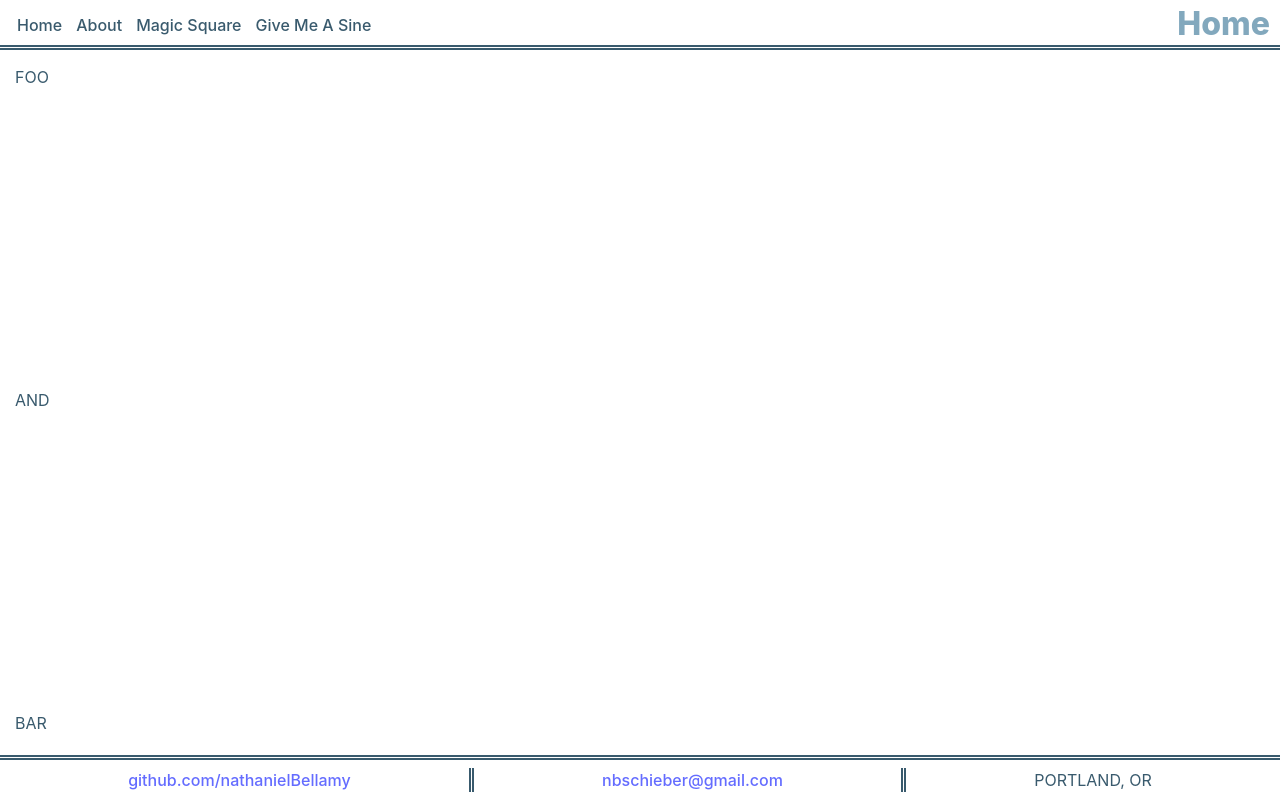
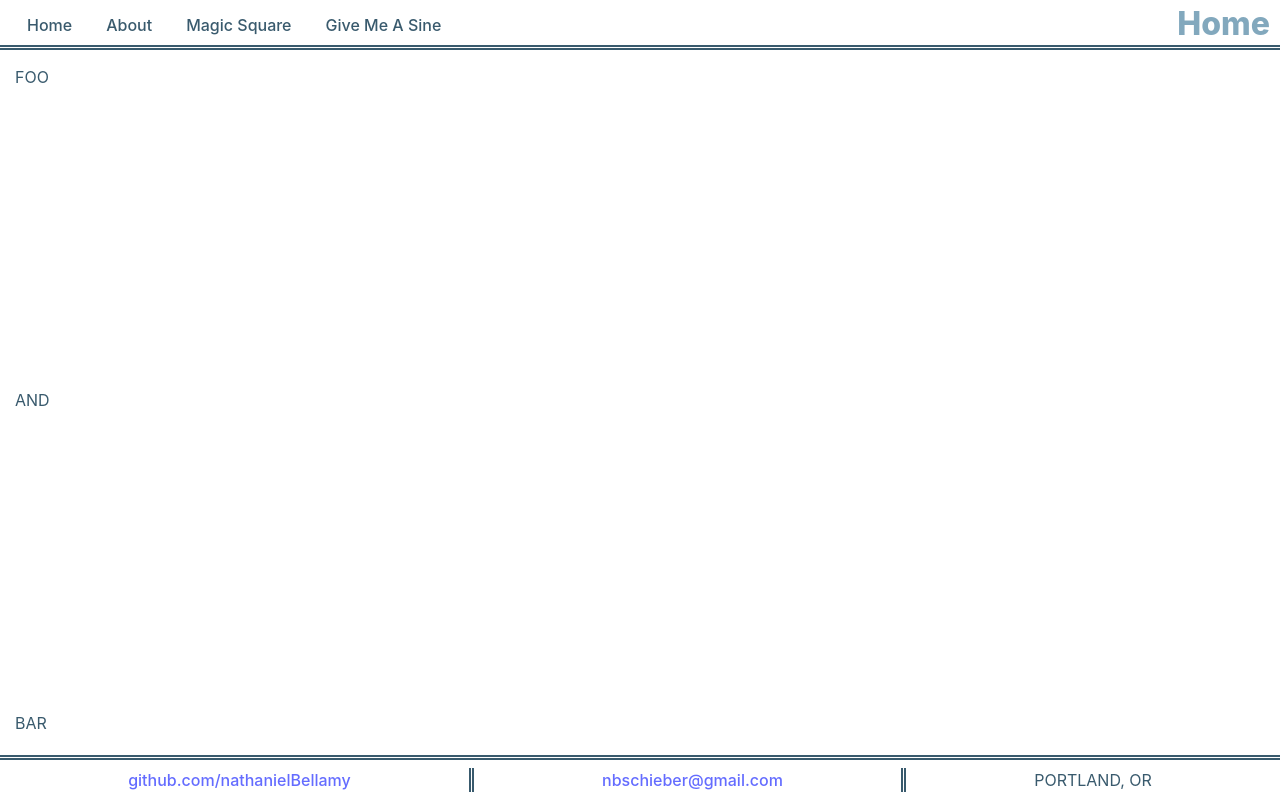
Before and after one commit to nathanielBellamy/my_website, a Svelte app: page / in a window 1280 px wide. Built offline with nearby package versions, Linux system fonts and the light colour scheme.

Commit message:
Loading component, minor cleanup

```diff
--- a/src/App.svelte
+++ b/src/App.svelte
@@ -72,11 +72,6 @@
   @use "./styles/color"
   @use "./styles/text"
 
-  .nav_link
-    flex-grow: 1
-    min-width: 150px
-    max-width: 150px
-
   .curr_section
     color: color.$blue-4
     font-size: text.$fs-l
--- a/src/MagicSquare/Main.svelte
+++ b/src/MagicSquare/Main.svelte
@@ -1,9 +1,9 @@
 <script lang="ts" type="module">
   import { onMount, onDestroy } from 'svelte'
+  import Loading from '../lib/Loading.svelte'
   import DrawPattern from './ControlModules/DrawPattern.svelte'
   import Color from './ControlModules/Color.svelte'
   import ControlRack from './ControlRack.svelte'
-  import iro from '@jaames/iro'
   // this component will be large
   // the decision was made to optimize for minimal plumbing
   // this component instantiates the wasm module and retrieves the initial UI values from it
@@ -173,7 +173,7 @@
                  bind:color7={color7}
                  bind:color8={color8}/>
         {:else}
-          <h3> Loading... </h3>
+          <Loading />
         {/if}
         <input id={HiddenInputId.color1}
                bind:value={color1}
--- a/src/lib/Link.svelte
+++ b/src/lib/Link.svelte
@@ -18,4 +18,5 @@
   @use "./../styles/color"
   .link
     padding: 3px 7px 3px 7px
+    margin: 0 10px 0 10px
 </style>
--- /dev/null
+++ b/src/lib/Loading.svelte
@@ -0,0 +1,20 @@
+<script lang="ts">
+  export let message: string = ''
+</script>
+
+<section>
+  <h1 class="loading">
+    Loading...
+  </h1>
+  <slot />
+</section>
+
+<style lang="sass">
+  @use '../styles/color'
+  @use '../styles/text'
+
+  .loading
+    color: color.$blue-7
+    font-size: text.$fs-l
+    font-weight: text.$fw-l
+</style>
```
